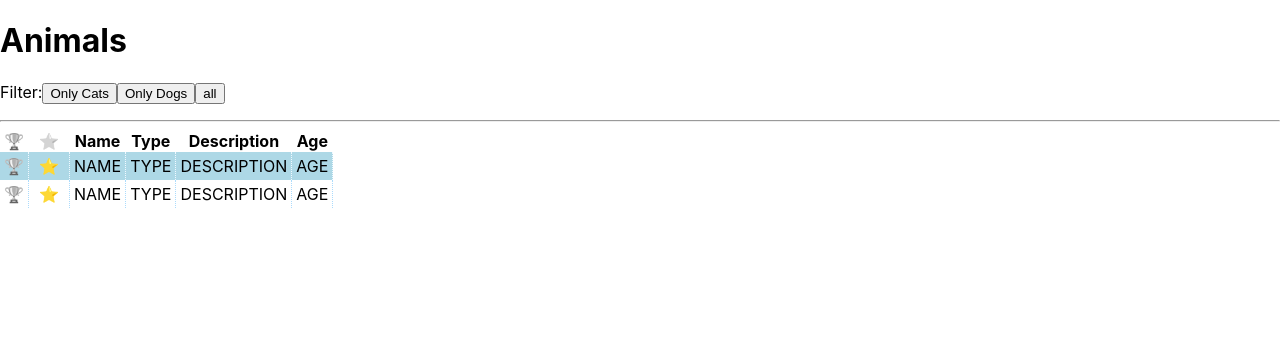
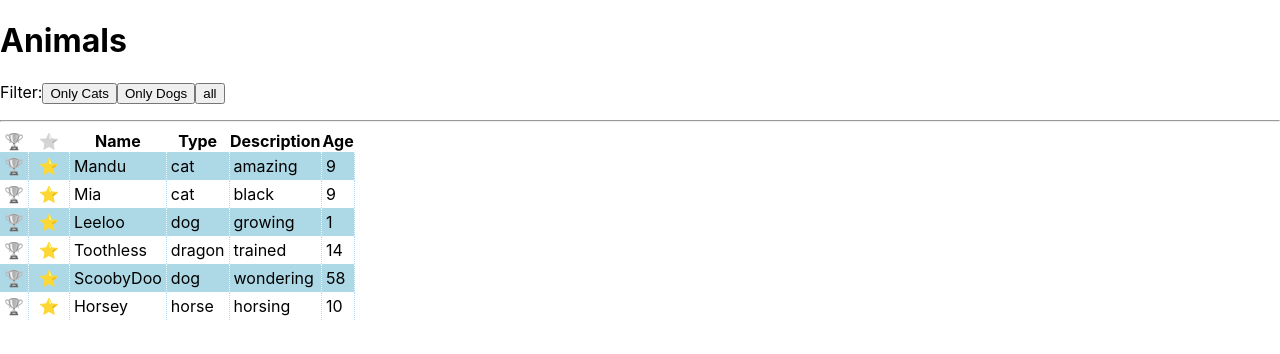
Before and after one commit to filepeno/animalbase-react, a React (Create React App) app: page / in a window 1280 px wide. Shown: the top 354 px of the page. Built offline with nearby package versions, Linux system fonts and the light colour scheme.

Commit message:
populated with animals

```diff
--- a/src/App.js
+++ b/src/App.js
@@ -33,6 +33,7 @@ function App() {
   ];
   const editedAnimals = prepareObjects(animalsData);
   console.log(editedAnimals);
+  const animalList = editedAnimals.map((animal) => <Animal {...animal} key={animal.name} />);
   return (
     <div className="App">
       <h1>Animals</h1>
@@ -47,10 +48,7 @@ function App() {
         <thead>
           <Sort />
         </thead>
-        <tbody>
-          <Animal />
-          <Animal />
-        </tbody>
+        <tbody>{animalList}</tbody>
       </table>
     </div>
   );
--- a/src/components/Animal.js
+++ b/src/components/Animal.js
@@ -1,12 +1,13 @@
-export default function Animal() {
+export default function Animal(props) {
+  console.log(props);
   return (
     <tr>
       <td data-field="winner" data-winner="false"></td>
       <td data-field="star">⭐</td>
-      <td data-field="name">NAME</td>
-      <td data-field="type">TYPE</td>
-      <td data-field="desc">DESCRIPTION</td>
-      <td data-field="age">AGE</td>
+      <td data-field="name">{props.name}</td>
+      <td data-field="type">{props.type}</td>
+      <td data-field="desc">{props.desc}</td>
+      <td data-field="age">{props.age}</td>
     </tr>
   );
 }
```
